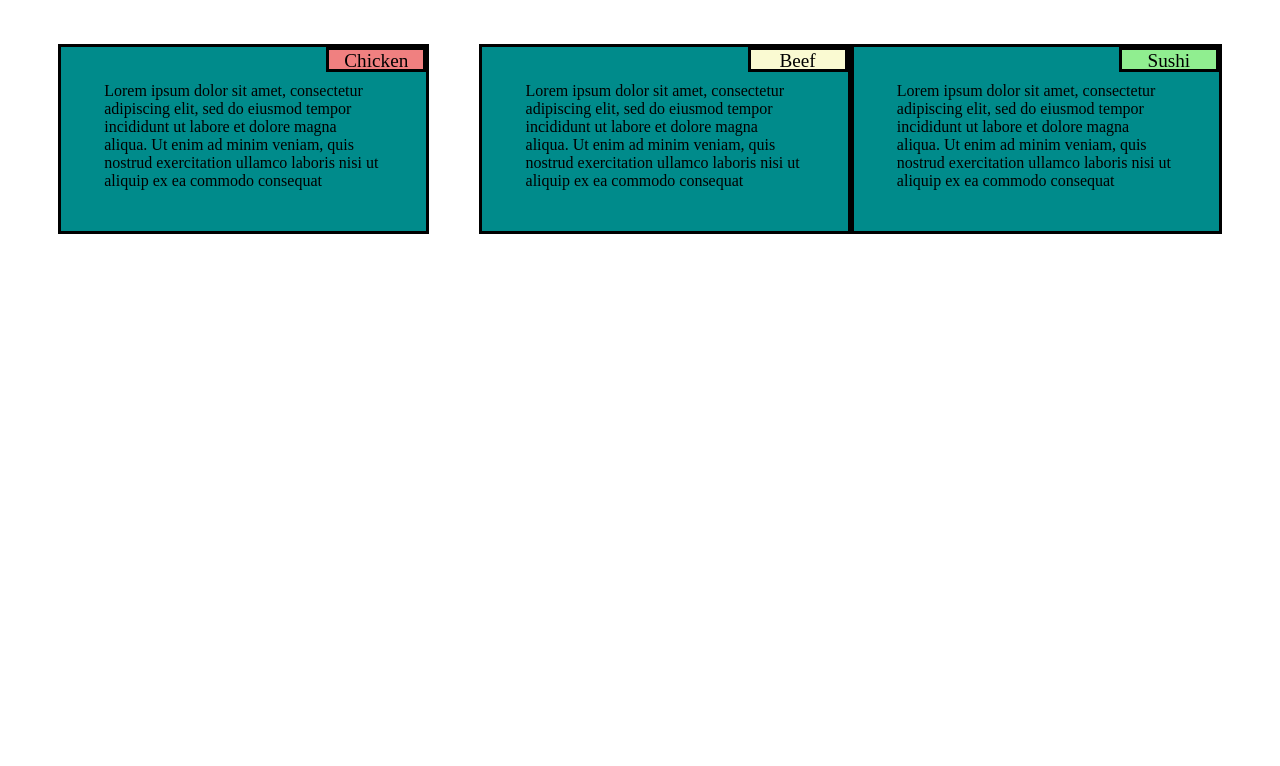
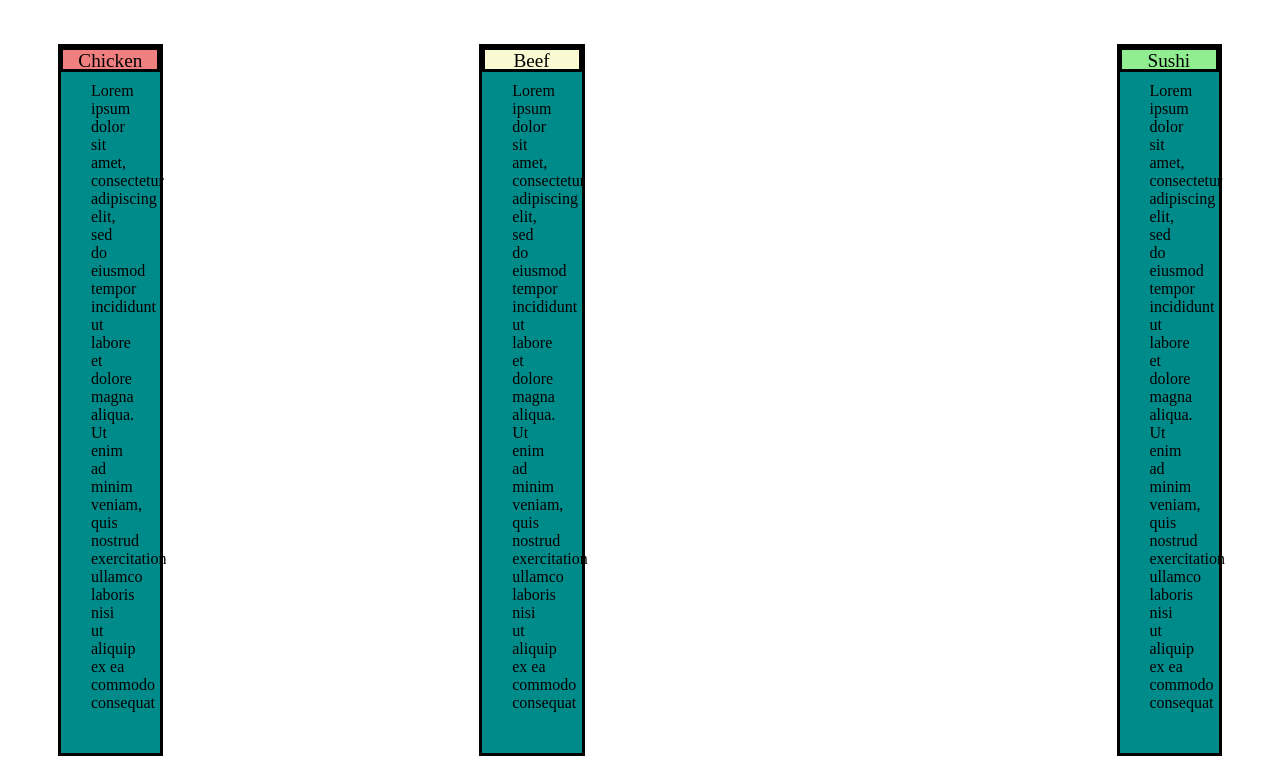
Before and after one commit to Darindorzan/module2-solution, a plain HTML site: page index.html in a window 1280 px wide. Shown: the part 77-843 px from the top of the page. Before the commit the page ends 800 px from the top, so only its background shows below. Drawn offline with Linux system fonts and the light colour scheme.

Commit message:
3rd attempt

```diff
--- a/style.css
+++ b/style.css
@@ -18,13 +18,13 @@ h1 {text-align: center;
 	border-width: 3px;
 	border-color: black;
 	position: relative;
-	width: 25$;
+	width: 25%;
 	float: left;
 }
 
 .box2 {
 	background-color: darkcyan;
-	margin-right: auto;
+	margin-right: 50px;
 	margin-left: 50px;
 	margin-top: 20px;
 	margin-bottom: 10px;
@@ -32,21 +32,21 @@ h1 {text-align: center;
 	border-width: 3px;
 	border-color: black;
 	position: relative;
-	width: 25$;
+	width: 25%;
 	float: left;
 }
 
 .box3 {
 	background-color: darkcyan;
 	margin-right: 50px;
-	margin-left: auto;
+	margin-left: 50px;
 	margin-top: 20px;
 	margin-bottom: 10px;
 	border-style: solid;
 	border-width: 3px;
 	border-color: black;
 	position: relative;
-	width: 25$;
+	width: 25%;
   float: right;
 
 }
```
